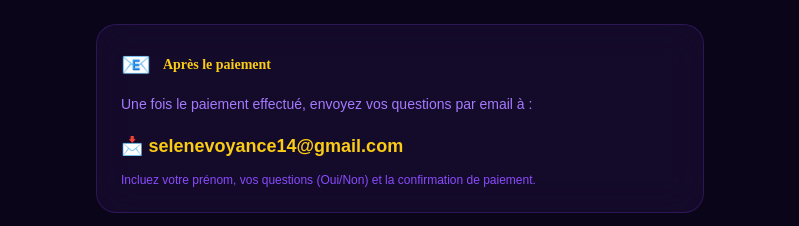
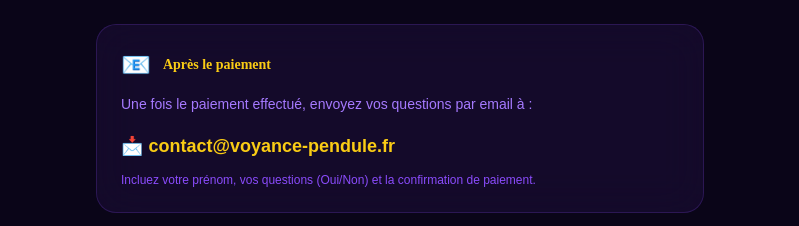
Before and after one commit to selenevoyance14-svg/voyance-pendule, a Next.js app: page /voyance in a window 1280 px wide. Shown: the part 2500-2726 px from the top of the page, without its empty margins (240-1039 px from the left). Built offline with nearby package versions, Linux system fonts and the light colour scheme.

Commit message:
📧 Affiche contact@voyance-pendule.fr (pro) - redirige vers Gmail

```diff
--- a/src/app/voyance/page.tsx
+++ b/src/app/voyance/page.tsx
@@ -236,7 +236,7 @@ export default function VoyancePage() {
                             Une fois le paiement effectué, envoyez vos questions par email à :
                         </p>
                         <a href="mailto:selenevoyance14@gmail.com" className="text-gold-400 font-semibold text-lg hover:text-gold-300 transition">
-                            📩 selenevoyance14@gmail.com
+                            📩 contact@voyance-pendule.fr
                         </a>
                         <p className="text-mystic-500 text-xs mt-3">
                             Incluez votre prénom, vos questions (Oui/Non) et la confirmation de paiement.
```
